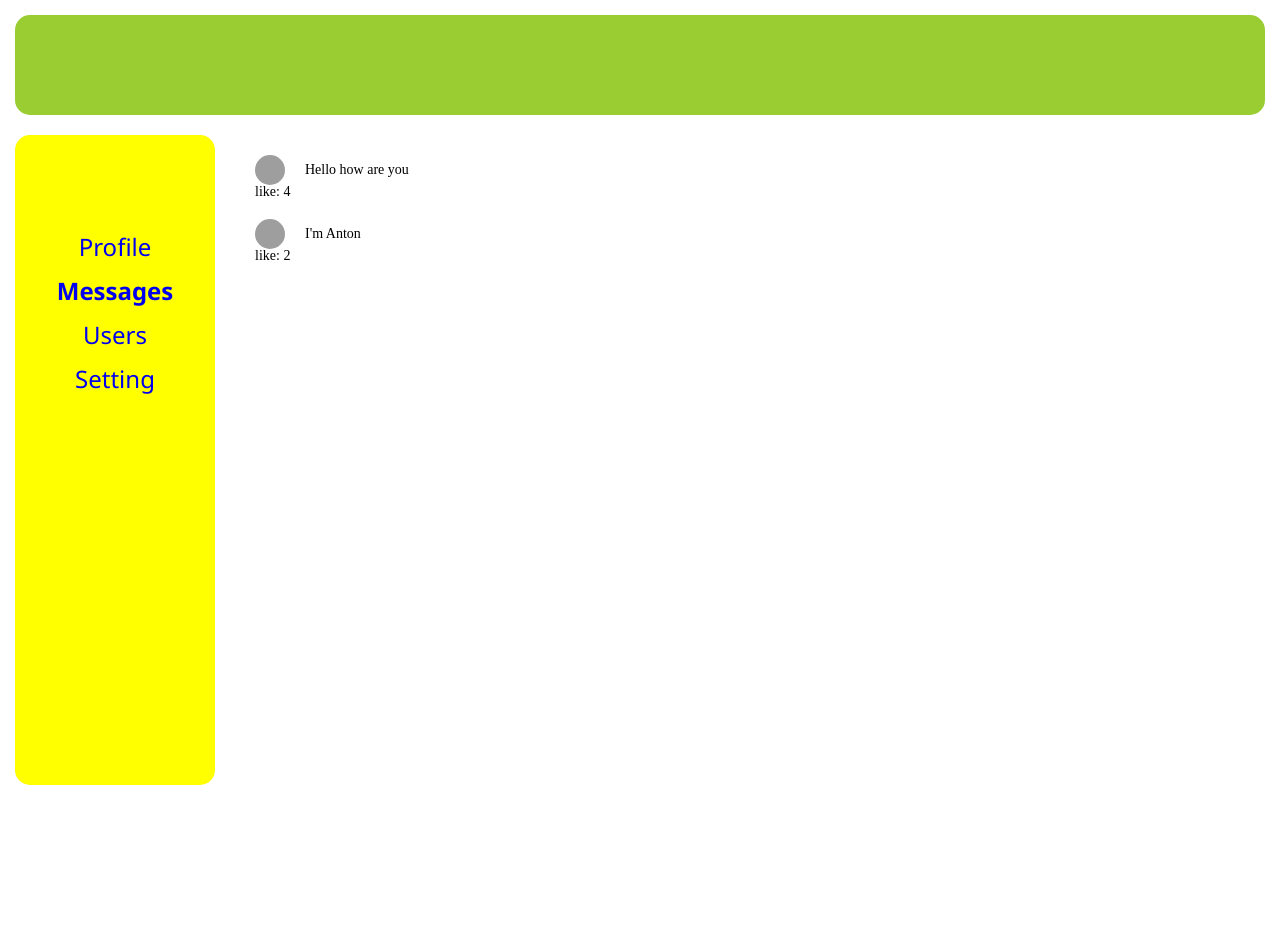
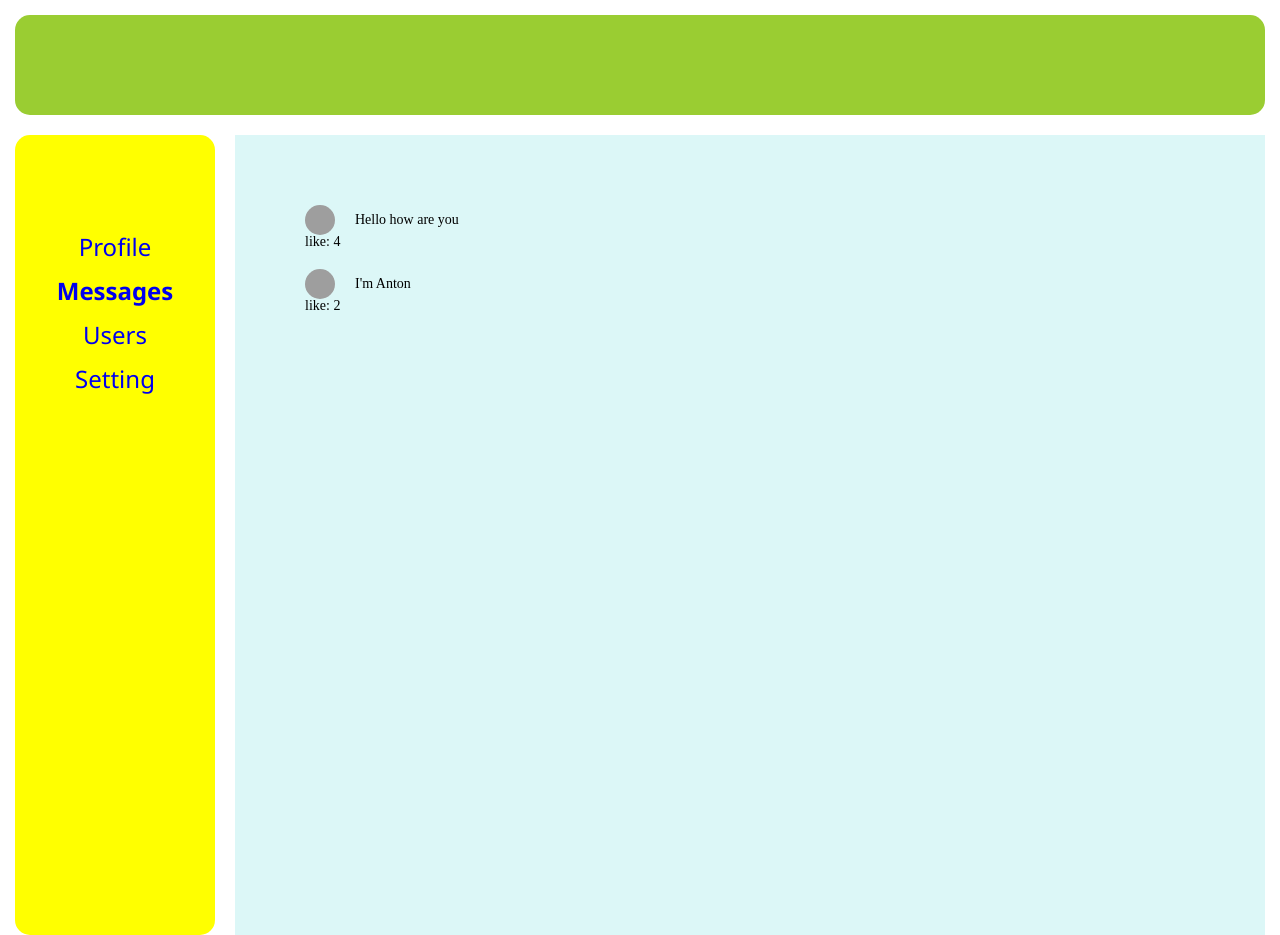
Before and after one commit to ttony88/samurai-way-main, a React (Create React App) app: page /profile in a window 1280 px wide. Before the commit the page ends 800 px from the top, so only its background shows below. Built offline with nearby package versions, Linux system fonts and the light colour scheme; grey boxes are pictures that could not be loaded.

Commit message:
add styles profile

```diff
--- a/src/Profile/Profile.module.css
+++ b/src/Profile/Profile.module.css
@@ -1,3 +1,5 @@
 .profile {
-
+    height: 100vh;
+    padding: 50px;
+    background-color: rgb(220, 247, 247);
 }
```
